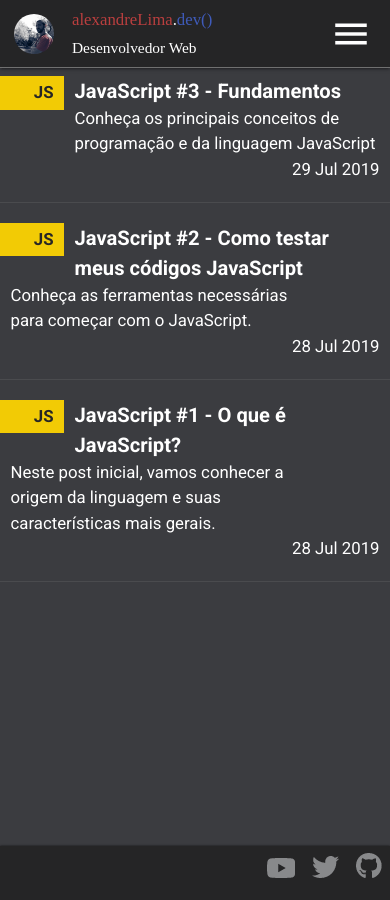
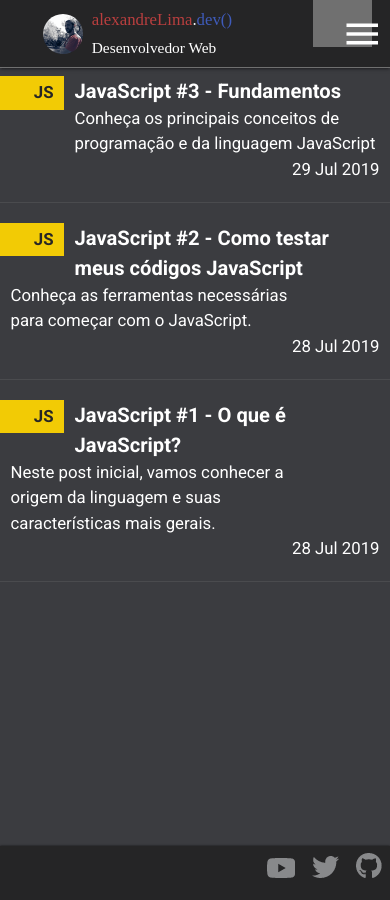
Before and after one commit to Alexandresl/alexandrelima-dev, a Jekyll site: the page built from index.md, in a window 390 px wide. Built offline with Jekyll 4.4.1, drawn with Linux system fonts in a browser that asks for light colours; some web fonts are replaced.

Commit message:
alteração highlighter

```diff
--- a/_config.yml
+++ b/_config.yml
@@ -29,6 +29,7 @@
 permalink: /:title
 plugins:
   - jekyll-feed
+highlighter: rouge
 
 # Exclude from processing.
 # The following items will not be processed, by default. Create a custom list
--- a/_includes/header.html
+++ b/_includes/header.html
@@ -1,10 +1,11 @@
 <div class="navbar-fixed">
     <nav>
-        <a href="#">
+        <div class="row">
+            <a href="/" class="col s2">
                 <img class="myPhoto" src="../assets/img/main.jpg" alt="Alexandre Lima - Desenvolvedor Web"
                     title="Alexandre Lima - Desenvolvedor Web">
             </a>
-        <div class="logo">
+            <div class="logo col s8">
                 <a href="">
                     <div class="top">
                         <div class="logo-red">alexandreLima</div>
@@ -14,10 +15,11 @@
                 </a>
                 <span class="logo-dev">Desenvolvedor Web</span>
             </div>
-        <div class="nav-wrapper">
+            <div class="nav-wrapper col s2">
                 <a href="#" data-target="mobile-demo" class="sidenav-trigger">
                     <i class="material-icons">menu</i>
                 </a>
+            </div>
         </div>
     </nav>
 </div>
@@ -35,12 +37,12 @@
         <span class="logo-dev">Desenvolvedor Web</span>
     </div>
     <div class="icon-redes">
-        <a href="https://www.youtube.com/channel/UCULzSTxbJ4TmzjwcuAnzi_A" class="redes-sociais-icons" target="__blank" ><img src="../assets/img/youtube-brands.png" alt="Youtube icon"
-                title="Youtube icon"></a>
-        <a href="https://twitter.com/lexandresl" class="redes-sociais-icons" target="__blank" ><img src="../assets/img/twitter-brands.png" alt="twitter icon"
-                title="twitter icon"></a>
-        <a href="https://github.com/Alexandresl" target="__blank" class="redes-sociais-icons"><img src="../assets/img/github-brands.png" alt="github icon"
-                title="github icon"></a>
+        <a href="https://www.youtube.com/channel/UCULzSTxbJ4TmzjwcuAnzi_A" class="redes-sociais-icons"
+            target="__blank"><img src="../assets/img/youtube-brands.png" alt="Youtube icon" title="Youtube icon"></a>
+        <a href="https://twitter.com/lexandresl" class="redes-sociais-icons" target="__blank"><img
+                src="../assets/img/twitter-brands.png" alt="twitter icon" title="twitter icon"></a>
+        <a href="https://github.com/Alexandresl" target="__blank" class="redes-sociais-icons"><img
+                src="../assets/img/github-brands.png" alt="github icon" title="github icon"></a>
     </div>
     <div class="nav">
         <ul>
--- a/assets/style/style.css
+++ b/assets/style/style.css
@@ -71,6 +71,7 @@
     }
 
     nav {
+        display: flex;
         background-color: #252526;
         border-bottom: 1px solid #707070;
         height: 68px;
@@ -84,6 +85,7 @@
         height: 40px;
         margin: 14px;
         border-radius: 100%;
+        justify-content: left;
     }
 
     .top {
@@ -109,9 +111,9 @@
 
     .nav-wrapper {
         height: 68px;
-        width: 100%;
+        width: auto;
+        background: #707070;
         text-align: right;
-        display: grid;
     }
 
     .nav-wrapper a i {
```
Lines whose indentation alone changed are shown as unchanged.
